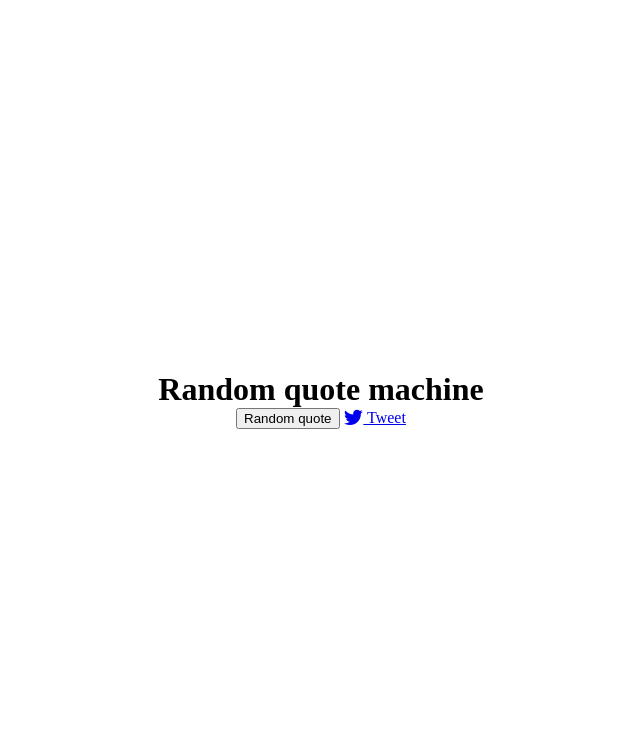
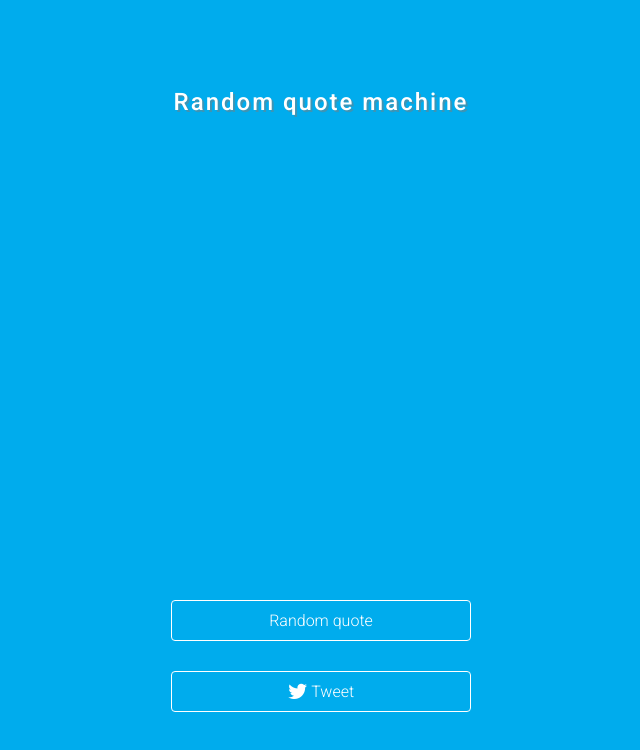
Before and after one commit to 01miC/12_5-ajaxJQUERY, a website: page index.html in a window 1280 px wide. Shown: the whole page, without its empty margins (319-959 px from the left). Drawn offline with nearby package versions, Linux system fonts and the light colour scheme; no server answers.

Commit message:
Final version with stles

```diff
--- a/index.html
+++ b/index.html
@@ -8,17 +8,17 @@
       <link rel="stylesheet" href="sass/style.css">
     </head>
     <body>
-      <div class="cont">
+      <div class="cont flex-column">
         <header>
         <h1>Random quote machine</h1>
         </header>
-        <div class="box">
+        <div class="box flex-column">
             <h2 class="quote"></h2>
             <h3 class="author"></h3>
         </div>
-        <div>
-            <button class="trigger"> Random quote </button>
-            <a href="#" target="_blank" class="tweet"><i class="fa fa-lg fa-twitter"></i> Tweet</a>
+        <div class="buttons">
+            <button class="trigger margin"> Random quote </button>
+            <a href="#" target="_blank" class="tweet"><i class="fa fa-lg fa-1x fa-twitter"></i> Tweet</a>
         </div>
       </div>
       <script src="https://code.jquery.com/jquery-1.12.4.min.js" integrity="sha256-ZosEbRLbNQzLpnKIkEdrPv7lOy9C27hHQ+Xp8a4MxAQ=" crossorigin="anonymous"></script>
--- a/js/tweet.js
+++ b/js/tweet.js
@@ -1,9 +1,11 @@
 $(function(){
     var tweetLink = "https://twitter.com/intent/tweet?text=";
     var quoteUrl = "https://quotesondesign.com/wp-json/posts?filter[orderby]=rand&filter[posts_per_page]=1";
+    var prefix = "https://cors-anywhere.herokuapp.com/";
 
 function getQuote() {
-    $.getJSON(quoteUrl, createTweet);
+    $.ajaxSetup({ cache: false });
+    $.getJSON(prefix + quoteUrl, createTweet);
 };
 
 function createTweet(input) {
--- a/sass/style.scss
+++ b/sass/style.scss
@@ -1,19 +1,85 @@
+@import url('https://fonts.googleapis.com/css?family=Roboto:300,400,500');
 * {
     margin:0;
     box-sizing: border-box;
+    font-family: 'Roboto';
 }
-
+.flex-column {
+    display:flex;
+    justify-content: space-around;
+    align-items:center;
+    flex-direction: column;
+}
 .cont {
     height:100vh;
-    display:flex;
-    justify-content: center;
-    align-items:center;
-    align-content: space-around;
-    flex-direction: column;
+    background-color:#00aced;
+    color:#fff;
+    header {
+        h1 {
+            font-weight: 500;
+            font-size:1.5em;
+            letter-spacing: 2px;
+            text-shadow: 2px 2px 0px rgba(124, 124, 124, 0.5);
+        }
+    }
+    .box {
 
+        .quote {
+            font-size: 2em;
+            max-width: 1200px;
+            text-align: center;
+            font-weight: 500;
+        }
 
-    &:last-child {
-        align-items:flex-end;
+        .author {
+
+            margin-top:100px;
+            font-size:0.9em;
+            font-weight: 400;
+        }
+    }
+    .buttons {
+        color:#fff;
+        text-align: center;
+        display:flex;
+        justify-content: space-around;
+        flex-direction: column;
+        align-items: center;
+        >button {
+            color:inherit;
+            width:300px;
+            padding:10px 0;
+            font-weight:300;
+            font-size:1em;
+            background:none;
+            border:1px #fff solid;
+            border-radius:4px;
+            margin:30px 0;
+            cursor: pointer;
+            &:hover {
+                background-color:darken(#00aced,2%);
+                border-color:#0084b4;
+                border-style: hidden solid solid solid;
+                transition:all 0.1s ease-in-out;
+            }
+        }
+        .tweet {
+            color:inherit;
+            width:300px;
+            padding:10px 0;
+            font-weight:300;
+            background:none;
+            border:1px #fff solid;
+            border-radius:4px;
+            text-decoration: none;
+            font-size:1em;
+            &:hover {
+                background-color:darken(#00aced,2%);
+                border-color:#0084b4;
+                border-style: hidden solid solid solid;
+                transition:all 0.1s ease-in-out;
+            }
+        }
     }
 
 }
```
Also changed, not shown: sass/style.css, sass/style.min.css.
